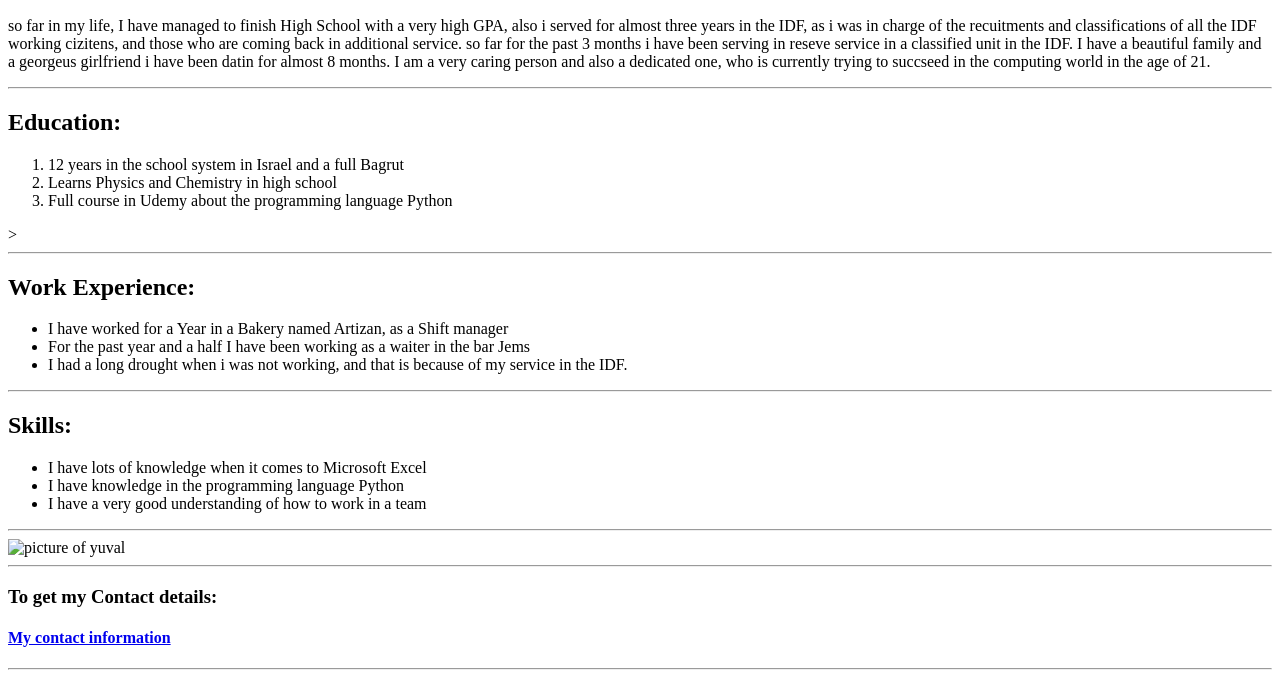
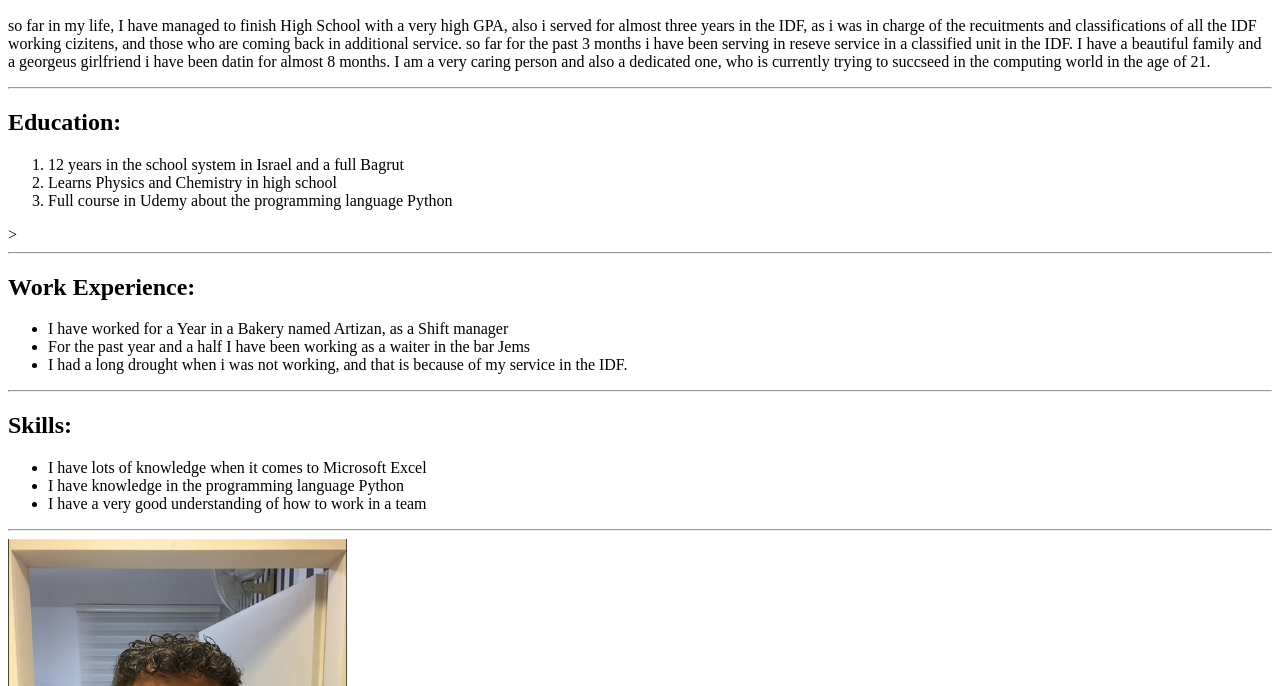
Before and after one commit to Yuvalashwal/Yuval-Ashwal-Resume, a plain HTML site: page index.html in a window 1280 px wide. Shown: the part 110-796 px from the top of the page. Drawn offline with Linux system fonts and the light colour scheme; the site is published under a folder, as on GitHub Pages, so addresses that start at the root find nothing.

Commit message:
Add files via upload

```diff
--- a/index.html
+++ b/index.html
@@ -36,7 +36,7 @@
             <li>I have a very good understanding of how to work in a team</li>
         </ul>
        <hr/>
-        <img src="/picture of yuval.png" height="450" alt="picture of yuval"/>
+        <img src="./picture of yuval.png" height="450" alt="picture of yuval"/>
         <hr/>
         <h3>To get my Contact details:</h3>
         <h4><a href="./contact.html"> My contact information</a></h4>
```
